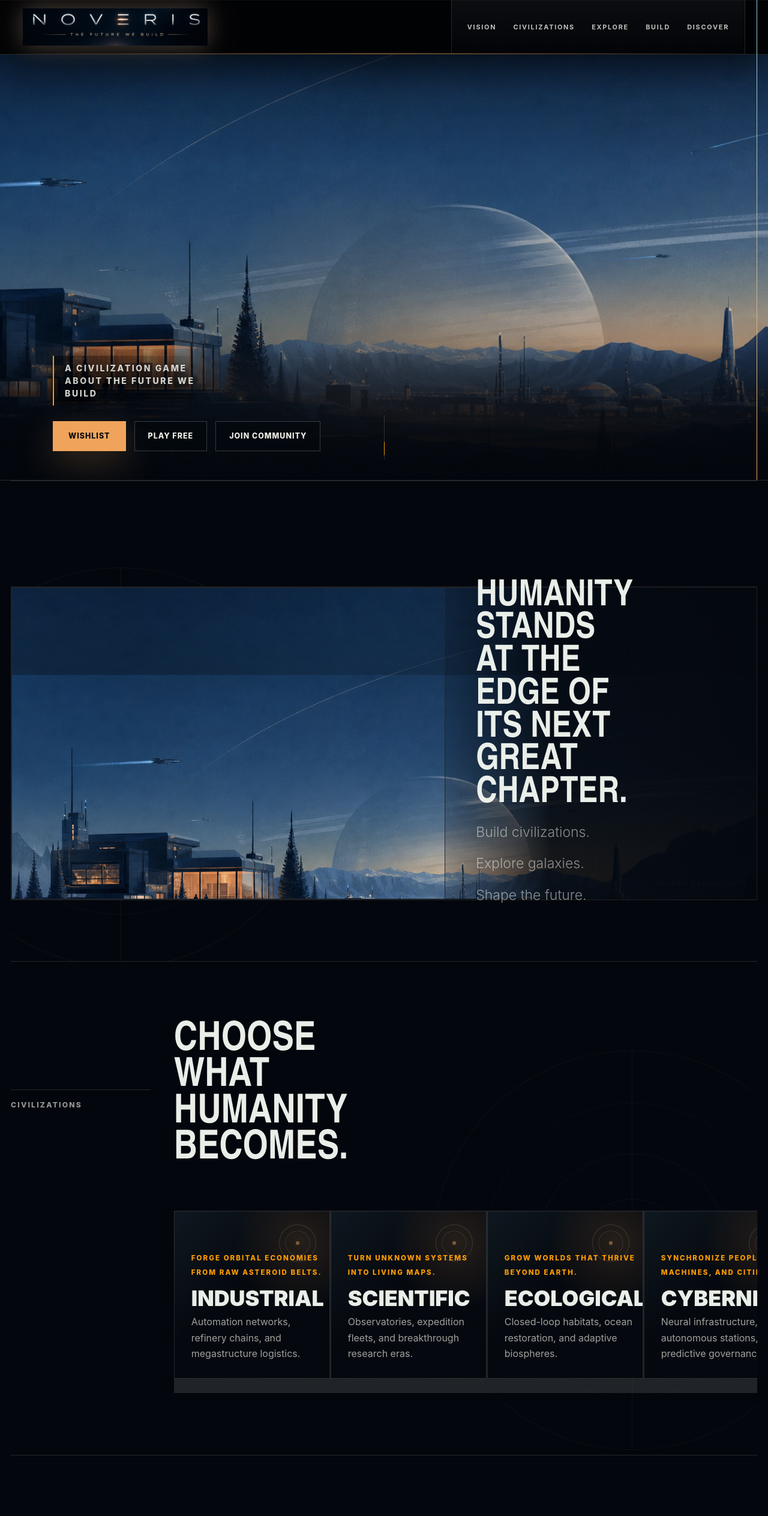
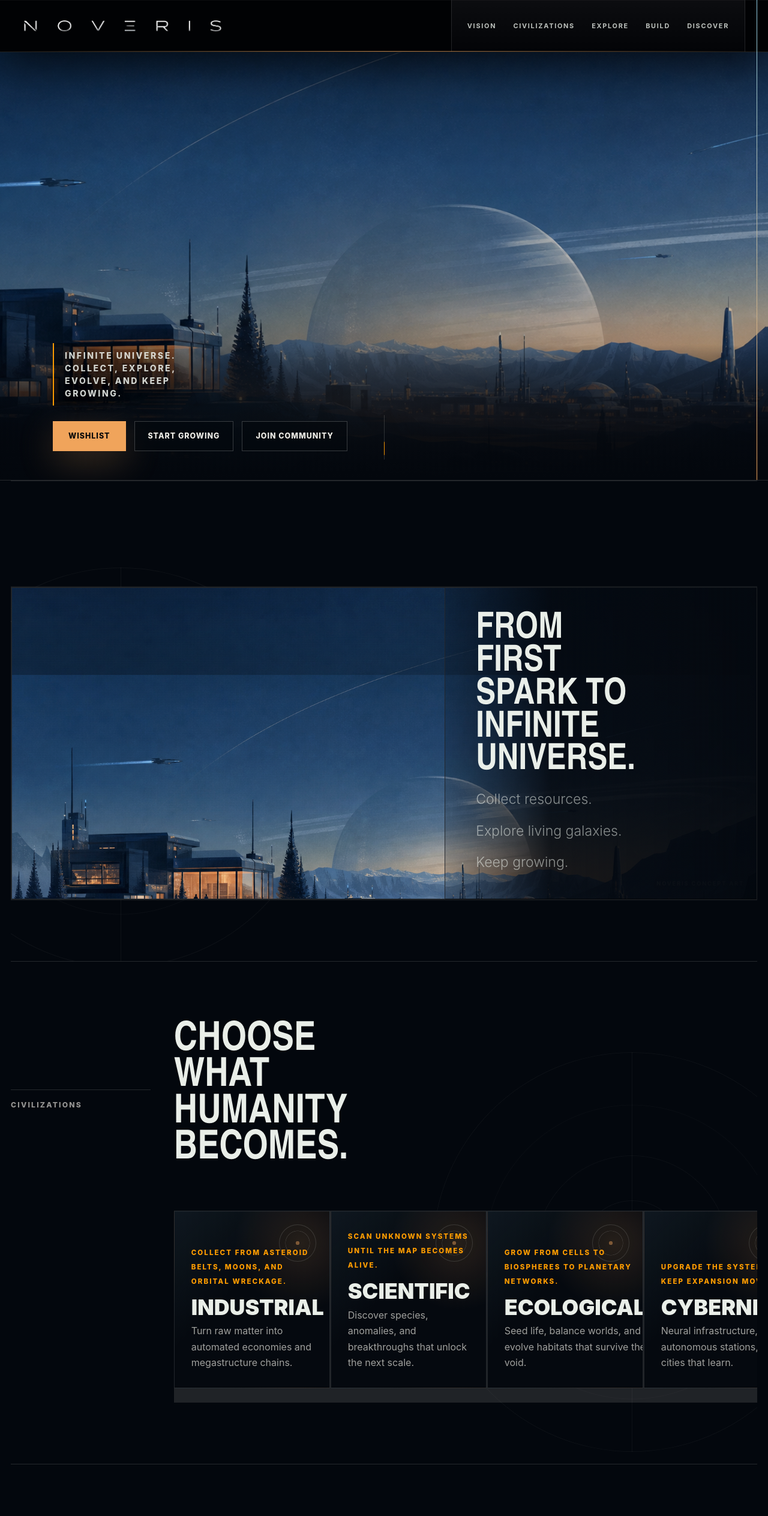
Before and after one commit to mrinfinitum/noveris-website, a Next.js app: page / in a window 1280 px wide. Shown: the top 2527 px of the page at 60% size. Built offline with nearby package versions, Linux system fonts and the light colour scheme; no server answers.

Commit message:
Blend NOVERIS logo and sharpen game copy

```diff
--- a/app/globals.css
+++ b/app/globals.css
@@ -2724,3 +2724,33 @@ body {
     min-height: 250px;
   }
 }
+
+/* Clean transparent logo treatment */
+.brand-mark {
+  width: clamp(270px, 26vw, 460px);
+  min-height: 86px;
+  padding: 18px 0;
+  opacity: 1;
+  filter: none;
+  mix-blend-mode: normal;
+}
+
+.brand-mark img {
+  display: block;
+  width: 100%;
+  height: auto;
+  background: transparent;
+  filter: none;
+}
+
+.site-header {
+  background: #010204;
+}
+
+@media (max-width: 700px) {
+  .brand-mark {
+    width: min(72vw, 300px);
+    min-height: 70px;
+    padding-block: 16px;
+  }
+}
--- a/app/layout.tsx
+++ b/app/layout.tsx
@@ -10,12 +10,14 @@ export const metadata: Metadata = {
     template: "%s | NOVERIS",
   },
   description:
-    "A premium civilization, exploration, automation, and discovery game about humanity's hopeful future in space.",
+    "A premium space civilization game about collecting, exploring, evolving, and growing across an infinite universe.",
   keywords: [
     "NOVERIS",
     "space game",
     "civilization game",
     "exploration game",
+    "infinite universe game",
+    "collecting game",
     "automation game",
     "science fiction strategy",
   ],
@@ -24,7 +26,7 @@ export const metadata: Metadata = {
   openGraph: {
     title: "NOVERIS | The Future We Build",
     description:
-      "Build civilizations, explore galaxies, automate worlds, and discover humanity's next chapter.",
+      "Collect resources, explore living galaxies, evolve civilizations, and keep growing across an infinite universe.",
     url: siteUrl,
     siteName: "NOVERIS",
     type: "website",
@@ -41,7 +43,7 @@ export const metadata: Metadata = {
     card: "summary_large_image",
     title: "NOVERIS | The Future We Build",
     description:
-      "A premium civilization, exploration, automation, and discovery game about humanity's future.",
+      "Collect, explore, evolve, and keep growing across an infinite universe.",
     images: ["/og.png"],
   },
   icons: {
--- a/app/noveris-content.ts
+++ b/app/noveris-content.ts
@@ -2,46 +2,46 @@ export const navItems = ["Vision", "Civilizations", "Explore", "Build", "Discove
 
 export const heroActions = [
   { label: "Wishlist", href: "#community", intent: "primary" },
-  { label: "Play Free", href: "#build", intent: "ghost" },
+  { label: "Start Growing", href: "#build", intent: "ghost" },
   { label: "Join Community", href: "#community", intent: "ghost" },
 ];
 
 export const visionLines = [
-  "Humanity stands at the edge of its next great chapter.",
-  "Build civilizations.",
-  "Explore galaxies.",
-  "Shape the future.",
+  "From first spark to infinite universe.",
+  "Collect resources.",
+  "Explore living galaxies.",
+  "Keep growing.",
 ];
 
 export const civilizations = [
   {
     name: "Industrial",
-    theme: "Forge orbital economies from raw asteroid belts.",
-    description: "Automation networks, refinery chains, and megastructure logistics.",
+    theme: "Collect from asteroid belts, moons, and orbital wreckage.",
+    description: "Turn raw matter into automated economies and megastructure chains.",
     accent: "amber",
   },
   {
     name: "Scientific",
-    theme: "Turn unknown systems into living maps.",
-    description: "Observatories, expedition fleets, and breakthrough research eras.",
+    theme: "Scan unknown systems until the map becomes alive.",
+    description: "Discover species, anomalies, and breakthroughs that unlock the next scale.",
     accent: "cyan",
   },
   {
     name: "Ecological",
-    theme: "Grow worlds that thrive beyond Earth.",
-    description: "Closed-loop habitats, ocean restoration, and adaptive biospheres.",
+    theme: "Grow from cells to biospheres to planetary networks.",
+    description: "Seed life, balance worlds, and evolve habitats that survive the void.",
     accent: "green",
   },
   {
     name: "Cybernetic",
-    theme: "Synchronize people, machines, and cities.",
-    description: "Neural infrastructure, autonomous stations, and predictive governance.",
+    theme: "Upgrade the systems that keep expansion moving.",
+    description: "Neural infrastructure, autonomous stations, and cities that learn.",
     accent: "violet",
   },
   {
     name: "Corporate",
-    theme: "Build the trade routes everyone depends on.",
-    description: "Freight corridors, contract hubs, and interstellar market leverage.",
+    theme: "Route the rarest finds across an endless economy.",
+    description: "Trade relics, resources, and discoveries across growing civilizations.",
     accent: "gold",
   },
 ];
@@ -54,19 +54,19 @@ export const explorePlanets = [
 ];
 
 export const buildPillars = [
-  "Research",
-  "Automation",
-  "Colonization",
-  "Trade",
-  "Megastructures",
+  "Collect",
+  "Evolve",
+  "Explore",
+  "Automate",
+  "Ascend",
 ];
 
 export const discoveries = [
-  { title: "Exotic Worlds", detail: "Frozen dawns, glass deserts, and living storms." },
-  { title: "Ocean Worlds", detail: "Blue horizons built for habitats, science, and trade." },
-  { title: "Gas Giants", detail: "Cities suspended above impossible atmospheres." },
-  { title: "Ancient Ruins", detail: "Silent architectures older than every human era." },
-  { title: "Alien Life", detail: "Ecosystems that ask more questions than they answer." },
+  { title: "Exotic Worlds", detail: "Catalog frozen dawns, glass deserts, and living storms." },
+  { title: "Ocean Worlds", detail: "Harvest blue horizons for habitats, science, and trade." },
+  { title: "Gas Giants", detail: "Build cities above impossible atmospheres." },
+  { title: "Ancient Ruins", detail: "Collect relics from civilizations older than memory." },
+  { title: "Alien Life", detail: "Evolve with ecosystems that change the rules." },
 ];
 
 export const researchEras = [
@@ -86,7 +86,7 @@ export const structuredData = {
   name: "NOVERIS",
   alternateName: "Noveris",
   description:
-    "NOVERIS is a hopeful AAA-scale game about civilization, exploration, automation, and humanity's future in space.",
+    "NOVERIS is a hopeful AAA-scale game about collecting, exploring, evolving, and growing civilizations across an infinite universe.",
   genre: ["Exploration", "Strategy", "Simulation", "Science fiction"],
   applicationCategory: "Game",
   operatingSystem: "Windows, macOS",
--- a/app/noveris-home.tsx
+++ b/app/noveris-home.tsx
@@ -164,7 +164,7 @@ export function NoverisHome() {
             variants={fadeUp}
             transition={{ duration: 0.8, ease: [0.22, 1, 0.36, 1] }}
           >
-          A civilization game about the future we build
+            Infinite universe. Collect, explore, evolve, and keep growing.
           </motion.p>
           <motion.div
             className="hero-actions"
@@ -202,7 +202,7 @@ function Header() {
   return (
     <header className="site-header">
       <a className="brand-mark" href="#top" aria-label="NOVERIS home">
-        <img src="/media/derived/noveris-wordmark.png" alt="NOVERIS - The Future We Build" />
+        <img src="/media/derived/noveris-wordmark-alpha.png" alt="NOVERIS" />
       </a>
       <nav aria-label="Primary navigation">
         {navItems.map((item) => (
@@ -339,10 +339,10 @@ function ExploreSection({
           <div className="readout-grid" aria-hidden="true">
             <span>Signal</span>
             <strong>92%</strong>
-            <span>Biomes</span>
+            <span>Finds</span>
             <strong>07</strong>
-            <span>Route</span>
-            <strong>Locked</strong>
+            <span>Growth</span>
+            <strong>Rising</strong>
           </div>
         </motion.aside>
       </div>
@@ -361,18 +361,18 @@ function BuildSection() {
           <div className="ui-callout callout-three">Megastructure phase II</div>
         </div>
         <div className="build-copy">
-          <h2>Turn discovery into civilization.</h2>
+          <h2>Collect the universe. Grow without end.</h2>
           <div className="pillar-list">
             {buildPillars.map((pillar) => (
               <span key={pillar}>{pillar}</span>
             ))}
           </div>
           <div className="build-stat-grid" aria-label="Build systems">
-            <span>Colonies</span>
+            <span>Catalogued</span>
             <strong>12</strong>
-            <span>Trade routes</span>
+            <span>Resources</span>
             <strong>48</strong>
-            <span>Automation</span>
+            <span>Evolution</span>
             <strong>87%</strong>
           </div>
         </div>
@@ -387,7 +387,7 @@ function DiscoverSection() {
       <div className="discover-hero">
         <MediaPlaceholder kind="planet-screenshot" label="Planet Screenshot" />
         <div>
-          <h2>Worlds that feel found, not placed.</h2>
+          <h2>An endless map of things to find.</h2>
         </div>
       </div>
       <div className="discovery-grid">
@@ -407,7 +407,7 @@ function CommunitySection() {
   return (
     <footer className="community-section" id="community">
       <p className="section-kicker">Community</p>
-      <h2>The future is already assembling.</h2>
+      <h2>Keep growing with the first explorers.</h2>
       <div className="community-links">
         {communityLinks.map((link) => (
           <a href="#" key={link}>
```
Also changed, not shown: public/media/derived/noveris-wordmark-alpha.png (added).
